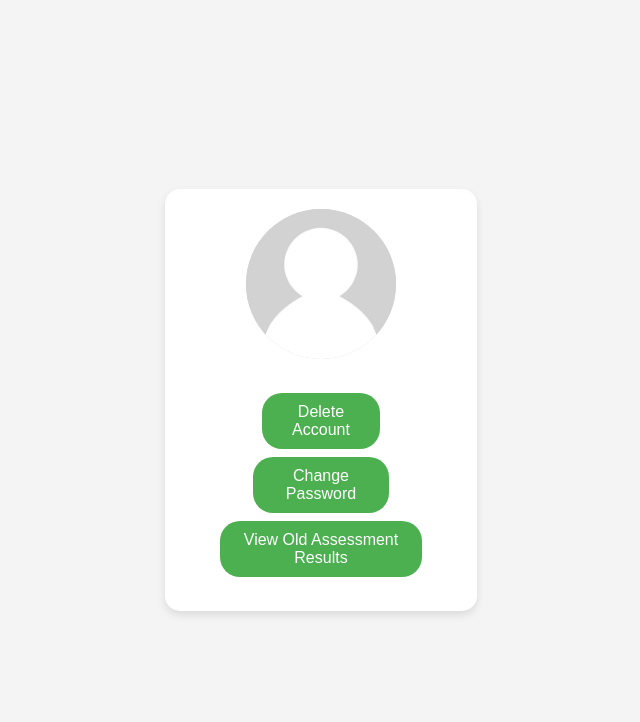
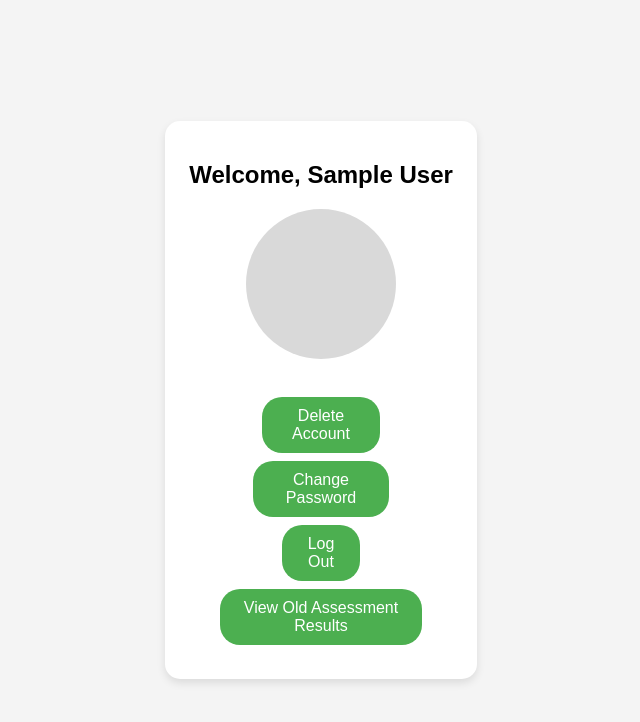
Before and after one commit to software-students-spring2024/2-web-app-exercise-team-11, a Flask app: page /profile in a window 1280 px wide. Shown: the top 722 px of the page, without its empty margins (319-959 px from the left). Run offline with Flask 2, Linux system fonts and the light colour scheme; the visitor is signed in with stand-in values (Sample User, id 1); a database or web service that is not in the repository returns one stand-in record (values such as "Sample title").

Commit message:
Added log out function

```diff
--- a/app.py
+++ b/app.py
@@ -116,6 +116,8 @@ def sign_up():
         "password": hashed,
         "full_name": full_name
     })
+    session['email'] = email
+
 
     return redirect(url_for('assessment'))
 
--- a/templates/profile.html
+++ b/templates/profile.html
@@ -6,8 +6,9 @@
 </head>
 <body>
     <div class="profile-container">
+        <h2>Welcome, {{ user.full_name }}</h2>
         <div class="profile-picture">
-            <img src="../images/profile.jpeg" alt="Profile Picture">
+            <!-- <img src="../images/profile.jpeg"> -->
         </div>
         <div class="profile-actions">
             <form action="/delete_profile" method="POST">
@@ -16,6 +17,9 @@
             <form action="/change_password">
                 <button type="submit">Change Password</button>
             </form>
+            <form action="/logout">
+                <button type="submit">Log Out</button>
+            </form>
             <button onclick="location.href='/view_assessments'">View Old Assessment Results</button>
         </div>
     </div>
```
